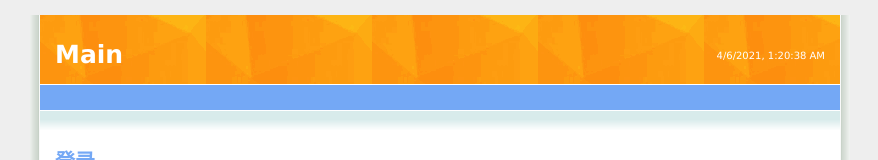
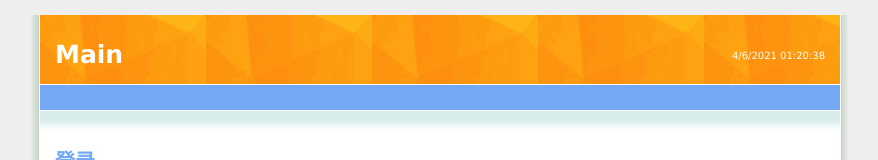
Before and after one commit to LH667371/project_vue_20210405, a Vue app: page /#/ in a window 1280 px wide. Shown: the top 160 px of the page, without its empty margins (200-1078 px from the left). Built offline with nearby package versions, Linux system fonts and the light colour scheme.

Commit message:
修改显示时间为24小时制

```diff
--- a/src/components/index.vue
+++ b/src/components/index.vue
@@ -4,7 +4,7 @@
             <div id="header">
                 <div id="rightheader">
                     <p>
-                        {{ date }}
+                        {{ date }} {{ time }}
                         <br/>
                         <!--                        <a href="javascript:void(0)" @click="logout">安全退出</a>-->
                         <span>
@@ -192,7 +192,8 @@ export default {
     name: "index",
     data() {
         return {
-            date: new Date().toLocaleString(),
+            date: new Date().toLocaleDateString(),
+            time: new Date().toLocaleTimeString('chinese', {hour12: false}),
             name: '',
             emp_list: '',
             department: '',
@@ -446,7 +447,8 @@ export default {
     },
     mounted() {
         this.timer = setInterval(() => {
-            this.date = new Date().toLocaleString(); // 修改数据date
+            this.date = new Date().toLocaleDateString(); // 修改数据date
+            this.time = new Date().toLocaleTimeString('chinese', {hour12: false});
         }, 1000)
     },
     beforeDestroy() {
--- a/src/components/login.vue
+++ b/src/components/login.vue
@@ -4,7 +4,7 @@
             <div id="header">
                 <div id="rightheader">
                     <p>
-                        {{ date }}
+                        {{ date }} {{ time }}
                         <br/>
                     </p>
                 </div>
@@ -76,7 +76,8 @@ export default {
     name: "login",
     data() {
         return {
-            date: new Date().toLocaleString(),
+            date: new Date().toLocaleDateString(),
+            time: new Date().toLocaleTimeString('chinese', {hour12: false}),
             username: "",
             msg1: false,
             password: "",
@@ -140,7 +141,8 @@ export default {
     },
     mounted() {
         this.timer = setInterval(() => {
-            this.date = new Date().toLocaleString(); // 修改数据date
+            this.date = new Date().toLocaleDateString(); // 修改数据date
+            this.time = new Date().toLocaleTimeString('chinese', {hour12: false});
         }, 1000)
     },
     beforeDestroy() {
--- a/src/components/register.vue
+++ b/src/components/register.vue
@@ -4,7 +4,7 @@
             <div id="header">
                 <div id="rightheader">
                     <p>
-                        {{ date }}
+                        {{ date }} {{ time }}
                         <br/>
                     </p>
                 </div>
@@ -86,7 +86,7 @@
                 </table>
                 <p align="center">
                     <el-button size="small" @click="register" round>提 交</el-button>
-<!--                    <input type="submit" class="button" value="提交" @click="register"/>-->
+                    <!--                    <input type="submit" class="button" value="提交" @click="register"/>-->
                     &nbsp;&nbsp
                     <router-link to="/">登录</router-link>
                 </p>
@@ -105,7 +105,8 @@ export default {
     name: "register",
     data() {
         return {
-            date: new Date().toLocaleString(),
+            date: new Date().toLocaleDateString(),
+            time: new Date().toLocaleTimeString('chinese', {hour12: false}),
             email: '',
             email_msg: '*必填',
             phone: '',
@@ -201,7 +202,8 @@ export default {
     },
     mounted() {
         this.timer = setInterval(() => {
-            this.date = new Date().toLocaleString(); // 修改数据date
+            this.date = new Date().toLocaleDateString(); // 修改数据date
+            this.time = new Date().toLocaleTimeString('chinese', {hour12: false});
         }, 1000)
     },
     beforeDestroy() {
```
Lines whose indentation alone changed are shown as unchanged.
